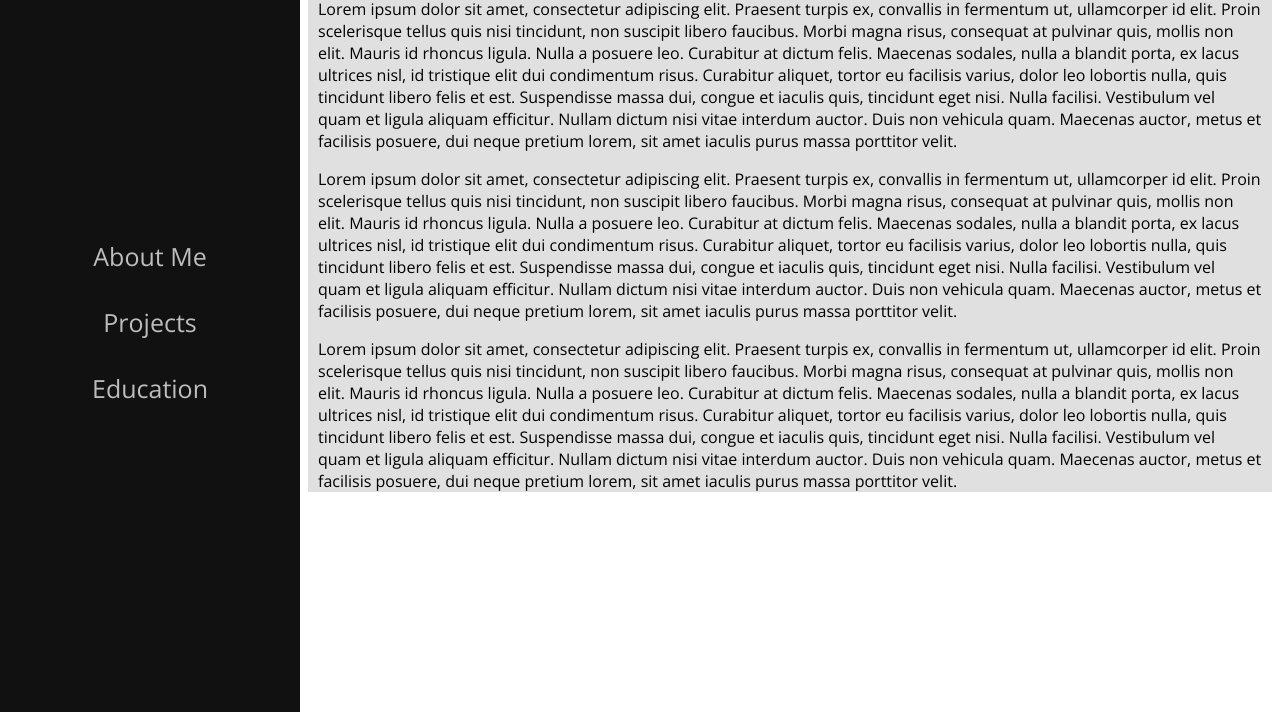
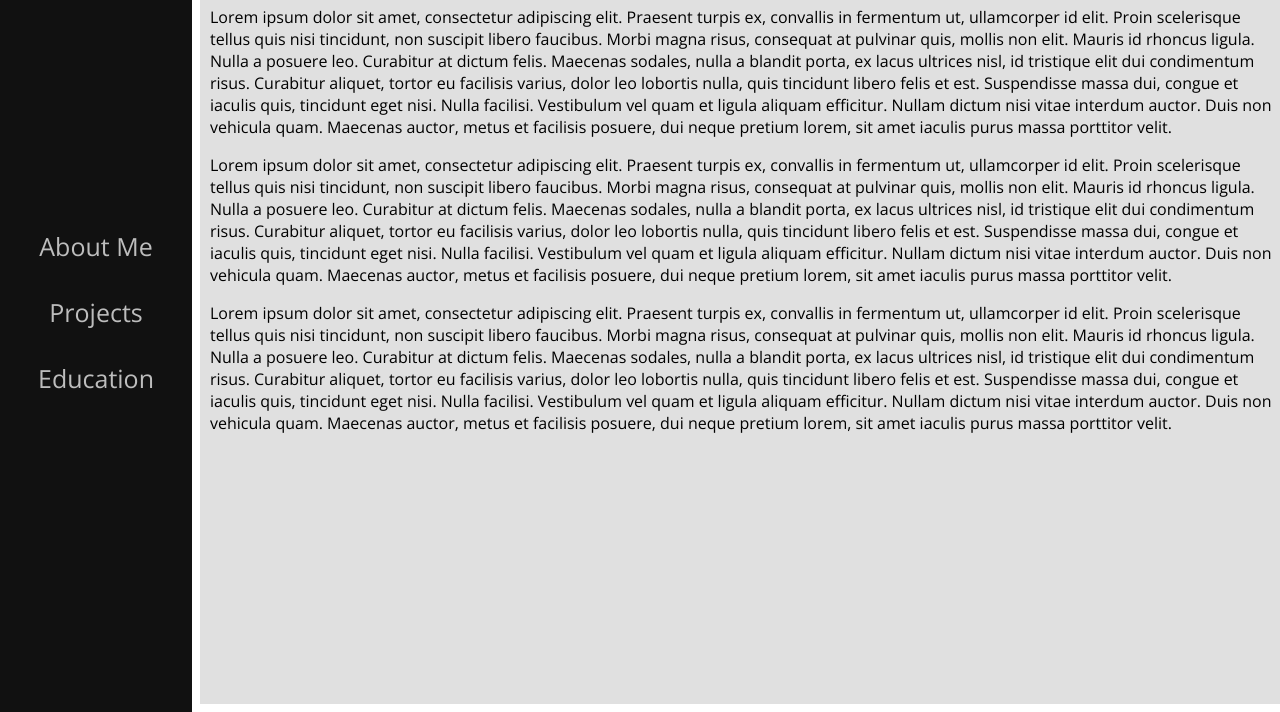
Before and after one commit to lucaswarwick02/Portfolio, a plain HTML site: page main.html in a window 1280 px wide. Shown: the part 88-800 px from the top of the page. Drawn offline with nearby package versions, Linux system fonts and the light colour scheme.

Commit message:
TODO: Complete layout for the Main class

```diff
--- a/css/main.css
+++ b/css/main.css
@@ -5,14 +5,13 @@ body {
 /* The sidebar menu */
 .sidebar {
     height: 100%; /* Full-height: remove this if you want "auto" height */
-    width: 300px; /* Set the width of the sidebar */
+    width: 15%; /* Set the width of the sidebar */
     position: fixed; /* Fixed Sidebar (stay in place on scroll) */
     z-index: 1; /* Stay on top */
     top: 0; /* Stay at the top */
     left: 0;
     background-color: #111; /* Black */
     overflow-x: hidden; /* Disable horizontal scroll */
-    padding-top: 20px;
     font-family: "Open Sans";
     text-align:center;
 }
@@ -43,8 +42,12 @@ body {
 
 /* Style page content */
 .main {
-    margin-left: 300px; /* Same as the width of the sidebar */
+    position: fixed;
+    margin-left: 15%; /* Same as the width of the sidebar */
     padding: 0px 10px;
     background-color: #e0e0e0;
     font-family: "Open Sans";
+    text-align:left;
+    height: 98%;
+    width: 83%;
 }
--- a/main.html
+++ b/main.html
@@ -18,11 +18,9 @@
         <!-- Main Page -->
         <div class="main">
             <h1>Hello World!</h1>
-        <div>
             <p>Lorem ipsum dolor sit amet, consectetur adipiscing elit. Praesent turpis ex, convallis in fermentum ut, ullamcorper id elit. Proin scelerisque tellus quis nisi tincidunt, non suscipit libero faucibus. Morbi magna risus, consequat at pulvinar quis, mollis non elit. Mauris id rhoncus ligula. Nulla a posuere leo. Curabitur at dictum felis. Maecenas sodales, nulla a blandit porta, ex lacus ultrices nisl, id tristique elit dui condimentum risus. Curabitur aliquet, tortor eu facilisis varius, dolor leo lobortis nulla, quis tincidunt libero felis et est. Suspendisse massa dui, congue et iaculis quis, tincidunt eget nisi. Nulla facilisi. Vestibulum vel quam et ligula aliquam efficitur. Nullam dictum nisi vitae interdum auctor. Duis non vehicula quam. Maecenas auctor, metus et facilisis posuere, dui neque pretium lorem, sit amet iaculis purus massa porttitor velit.</p>
             <p>Lorem ipsum dolor sit amet, consectetur adipiscing elit. Praesent turpis ex, convallis in fermentum ut, ullamcorper id elit. Proin scelerisque tellus quis nisi tincidunt, non suscipit libero faucibus. Morbi magna risus, consequat at pulvinar quis, mollis non elit. Mauris id rhoncus ligula. Nulla a posuere leo. Curabitur at dictum felis. Maecenas sodales, nulla a blandit porta, ex lacus ultrices nisl, id tristique elit dui condimentum risus. Curabitur aliquet, tortor eu facilisis varius, dolor leo lobortis nulla, quis tincidunt libero felis et est. Suspendisse massa dui, congue et iaculis quis, tincidunt eget nisi. Nulla facilisi. Vestibulum vel quam et ligula aliquam efficitur. Nullam dictum nisi vitae interdum auctor. Duis non vehicula quam. Maecenas auctor, metus et facilisis posuere, dui neque pretium lorem, sit amet iaculis purus massa porttitor velit.</p>
             <p>Lorem ipsum dolor sit amet, consectetur adipiscing elit. Praesent turpis ex, convallis in fermentum ut, ullamcorper id elit. Proin scelerisque tellus quis nisi tincidunt, non suscipit libero faucibus. Morbi magna risus, consequat at pulvinar quis, mollis non elit. Mauris id rhoncus ligula. Nulla a posuere leo. Curabitur at dictum felis. Maecenas sodales, nulla a blandit porta, ex lacus ultrices nisl, id tristique elit dui condimentum risus. Curabitur aliquet, tortor eu facilisis varius, dolor leo lobortis nulla, quis tincidunt libero felis et est. Suspendisse massa dui, congue et iaculis quis, tincidunt eget nisi. Nulla facilisi. Vestibulum vel quam et ligula aliquam efficitur. Nullam dictum nisi vitae interdum auctor. Duis non vehicula quam. Maecenas auctor, metus et facilisis posuere, dui neque pretium lorem, sit amet iaculis purus massa porttitor velit.</p>
-        </div>
-        </div>
+        <div>
     </body>
 </html>
```
